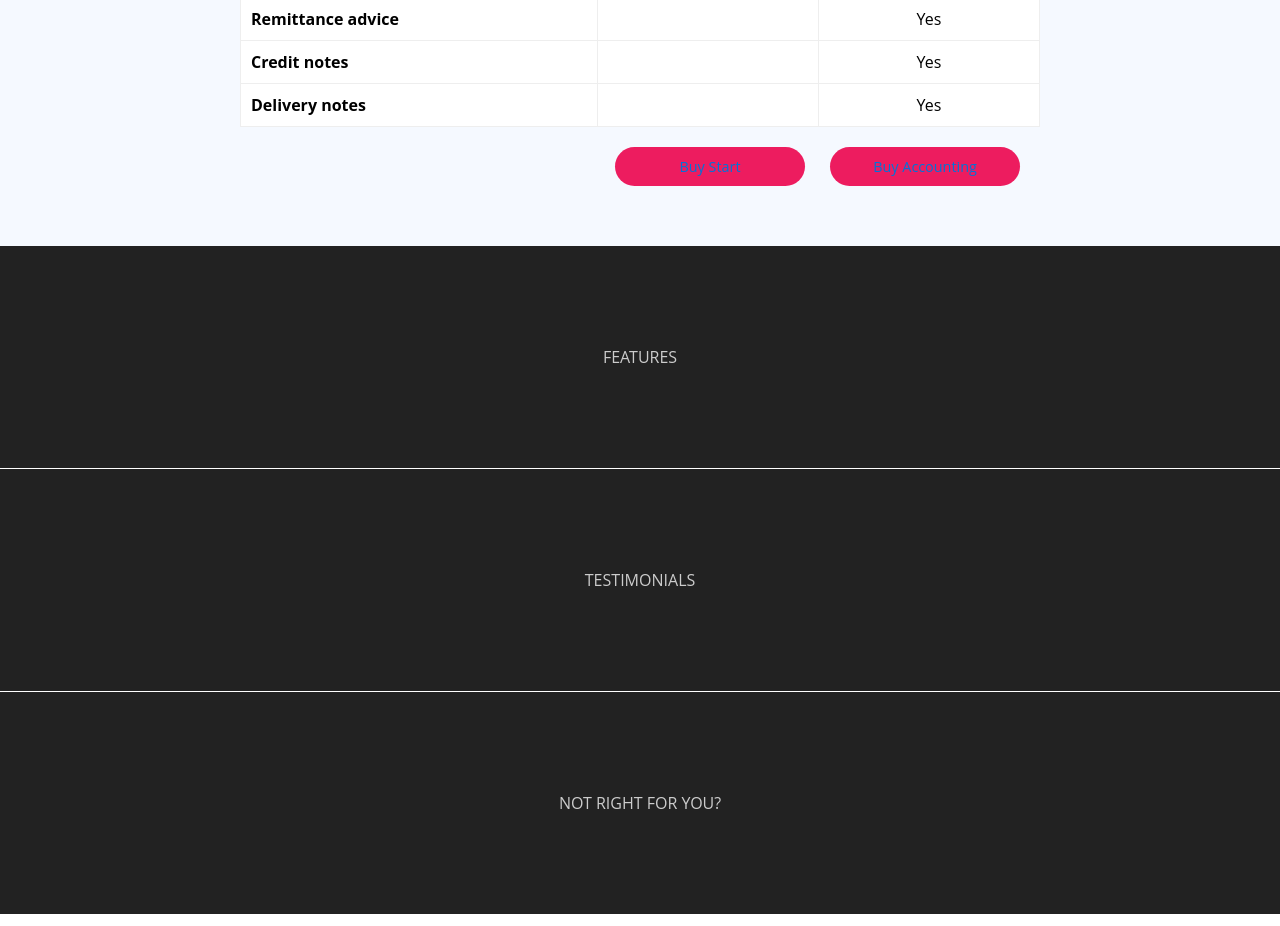
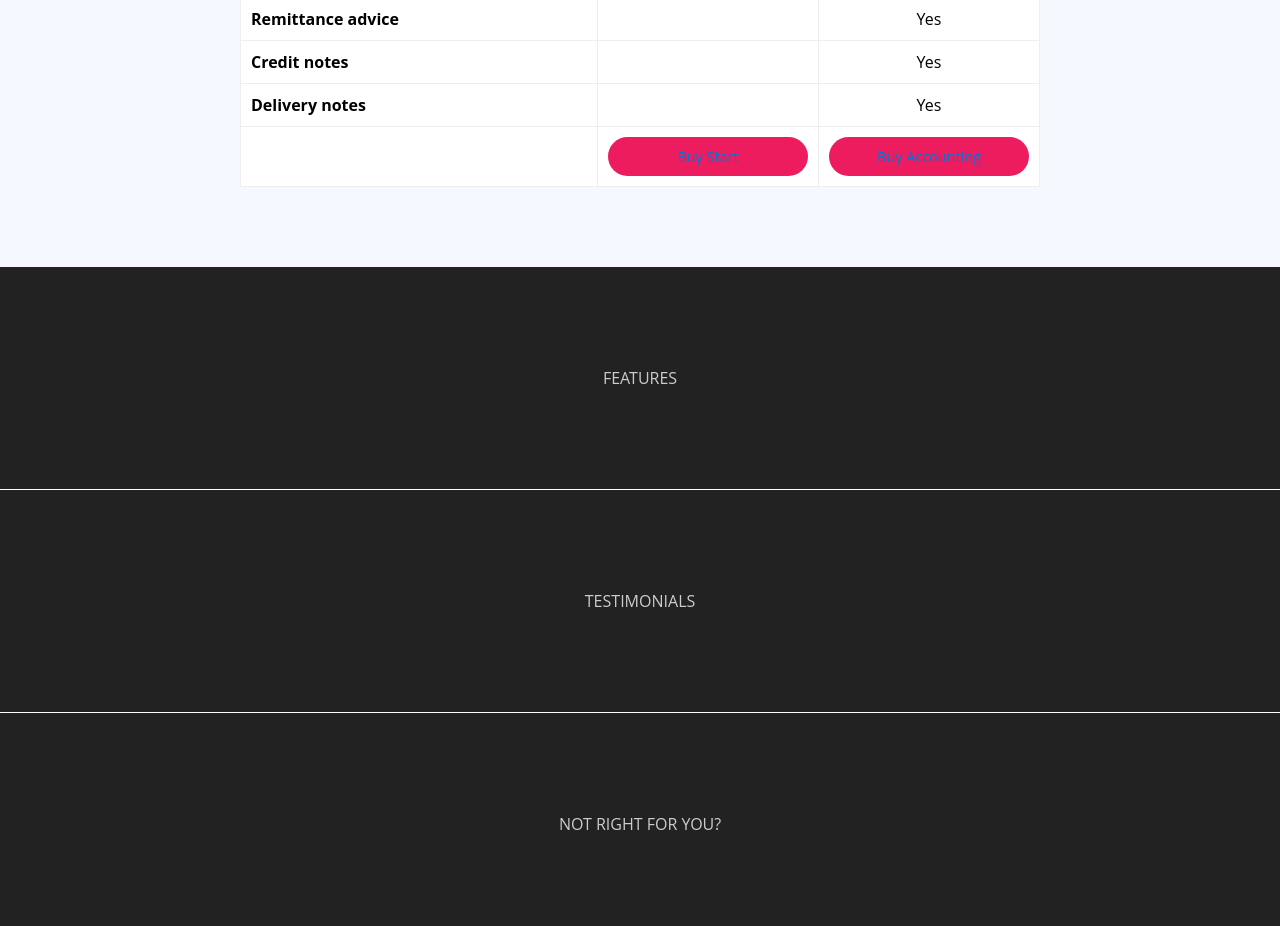
Before and after one commit to adamsilver/sage-proto, a website: page src/app/views/accounting/index.html in a window 1280 px wide. Shown: the part 1281-2207 px from the top of the page. Drawn offline with nearby package versions, Linux system fonts and the light colour scheme; files that its build step writes are made by us from their sources.

Commit message:
Comparison table

```diff
--- a/src/app/views/accounting/index.html
+++ b/src/app/views/accounting/index.html
@@ -153,15 +153,22 @@
 				<td></td>
 				<td>Yes</td>
 			</tr>
+			<tr>
+				<th scope="row">
+
+				</th>
+				<td><a class="primaryButton" href="/">Buy <span>Start</span></a></td>
+				<td><a class="primaryButton" href="/">Buy <span>Accounting</span></a></td>
+			</tr>
 		</tbody>
 	</table>
-	<div class="actions">
+	<!-- <div class="actions">
 		<div class="actions-start">
-			<a class="primaryButton" href="/">Buy Start</a>
+			<a class="primaryButton" href="/">Buy <span>Start</span></a>
 		</div><div class="actions-accounting">
-			<a class="primaryButton" href="/">Buy Accounting</a>
+			<a class="primaryButton" href="/">Buy <span>Accounting</span></a>
 		</div>
-	</div>
+	</div> -->
 </div>
 
 <div class="placeholder">
--- a/src/public/sass/_comparison-table.scss
+++ b/src/public/sass/_comparison-table.scss
@@ -74,6 +74,25 @@
   }
 }
 
+.comparisonTable a {
+	text-decoration: none;
+	font-size: 0.9em !important;
+	padding: 10px 20px !important;
+
+	text-align: center;
+	@media(min-width: 500px) {
+		padding: 10px !important;
+		display: block;
+	}
+}
+
+.comparisonTable a span {
+	display: none;
+	@media(min-width: 500px) {
+		display: inline;
+	}
+}
+
 .actions {
 	@include clearfix;
 	max-width: 800px;
```
